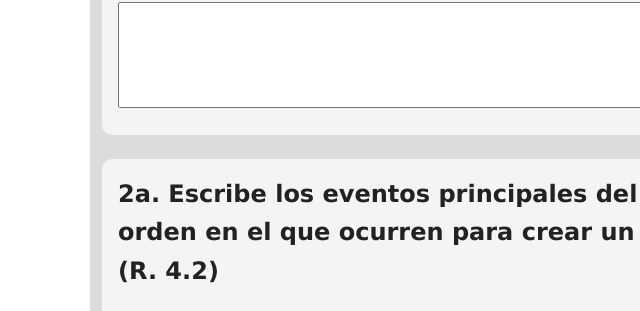
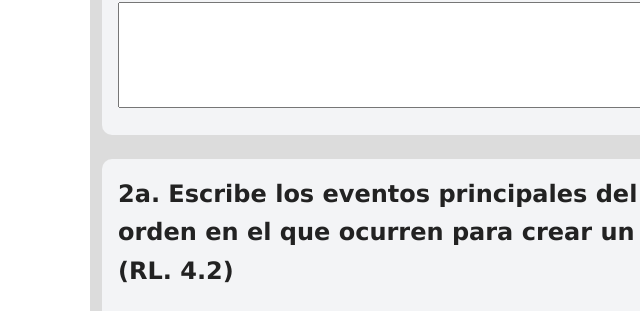
Before and after one commit to pdiazgonzalez/Grade4-Unit2-LIT-SPA, a plain HTML site: page index.html in a window 1280 px wide. Shown: the part 5878-6189 px from the top of the page, 0-640 px from the left. Drawn offline with Linux system fonts and the light colour scheme.

Commit message:
Update index.html
Corrected a typo: standard abbreviation on item 2a was missing an 'L'.

```diff
--- a/index.html
+++ b/index.html
@@ -162,7 +162,7 @@ hr.rounded { border: 0; height: 10px; background: linear-gradient(90deg, #bbb, #
 
     <!-- 2a -->
     <div class="question" data-type="order" data-name="q2a">
-      <p><strong>2a. Escribe los eventos principales del pasaje, "Sendero a la oscuridad" en el orden en el que ocurren para crear un resumen en la tabla a continuación. (R. 4.2)</strong></p>
+      <p><strong>2a. Escribe los eventos principales del pasaje, "Sendero a la oscuridad" en el orden en el que ocurren para crear un resumen en la tabla a continuación. (RL. 4.2)</strong></p>
       <table class="table style-one">
         <tr><td>Lucas vio huellas de animales que no reconoció y los siguió fuera del camino.</td></tr>
         <tr><td>Lucas vio el estacionamiento y a su familia.</td></tr>
```
